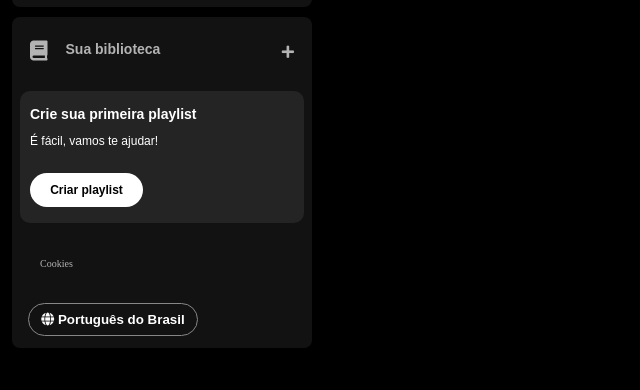
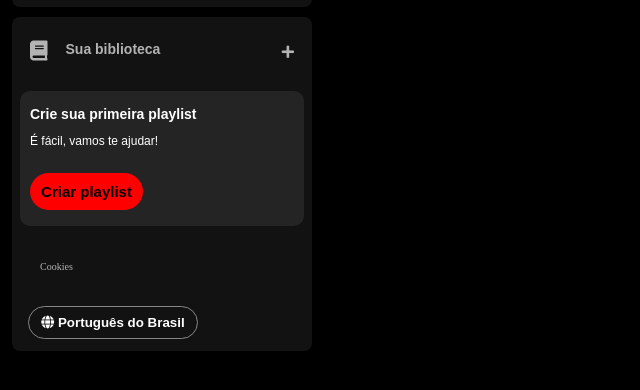
Before and after one commit to lucas-alvess/spotify, a plain HTML site: page index.html in a window 1280 px wide. In both pictures the pointer is over the button "Criar playlist". Shown: the part 166-556 px from the top of the page, without its empty margins (0-640 px from the left). Drawn offline with Linux system fonts and the light colour scheme.

Commit message:
Playlist__button com hover

```diff
--- a/styles.css
+++ b/styles.css
@@ -139,6 +139,14 @@ body {
     margin-top: 12px;
     border: 0;
     width: 113px;
+    transition-duration: 0.6s;
+    cursor: pointer;
+}
+
+.section-playlist__content .section-playlist__button:hover {
+    background-color: red;
+    color: #000;
+    font-size: 15px;
 }
 
 .sidebar .cookies {
```
